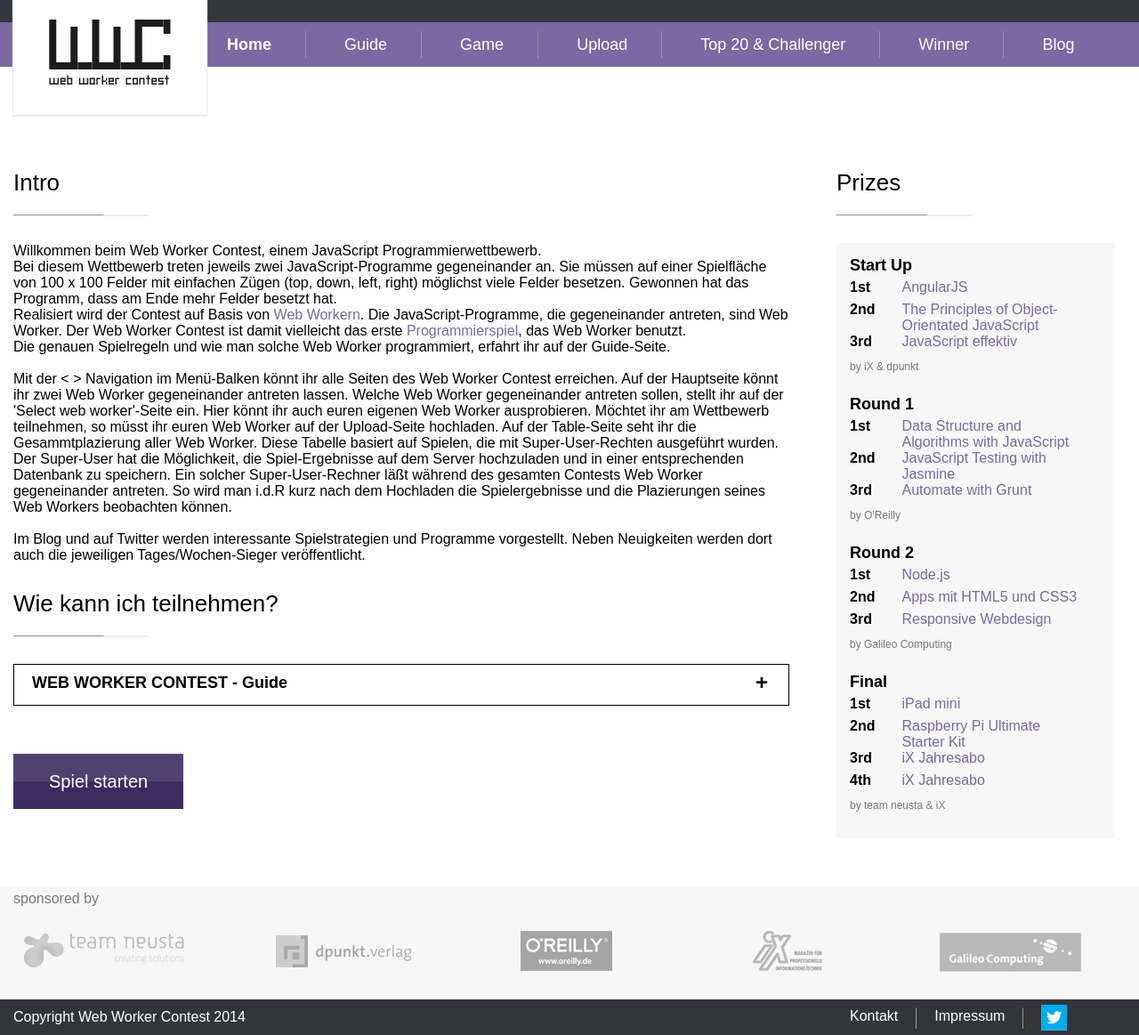
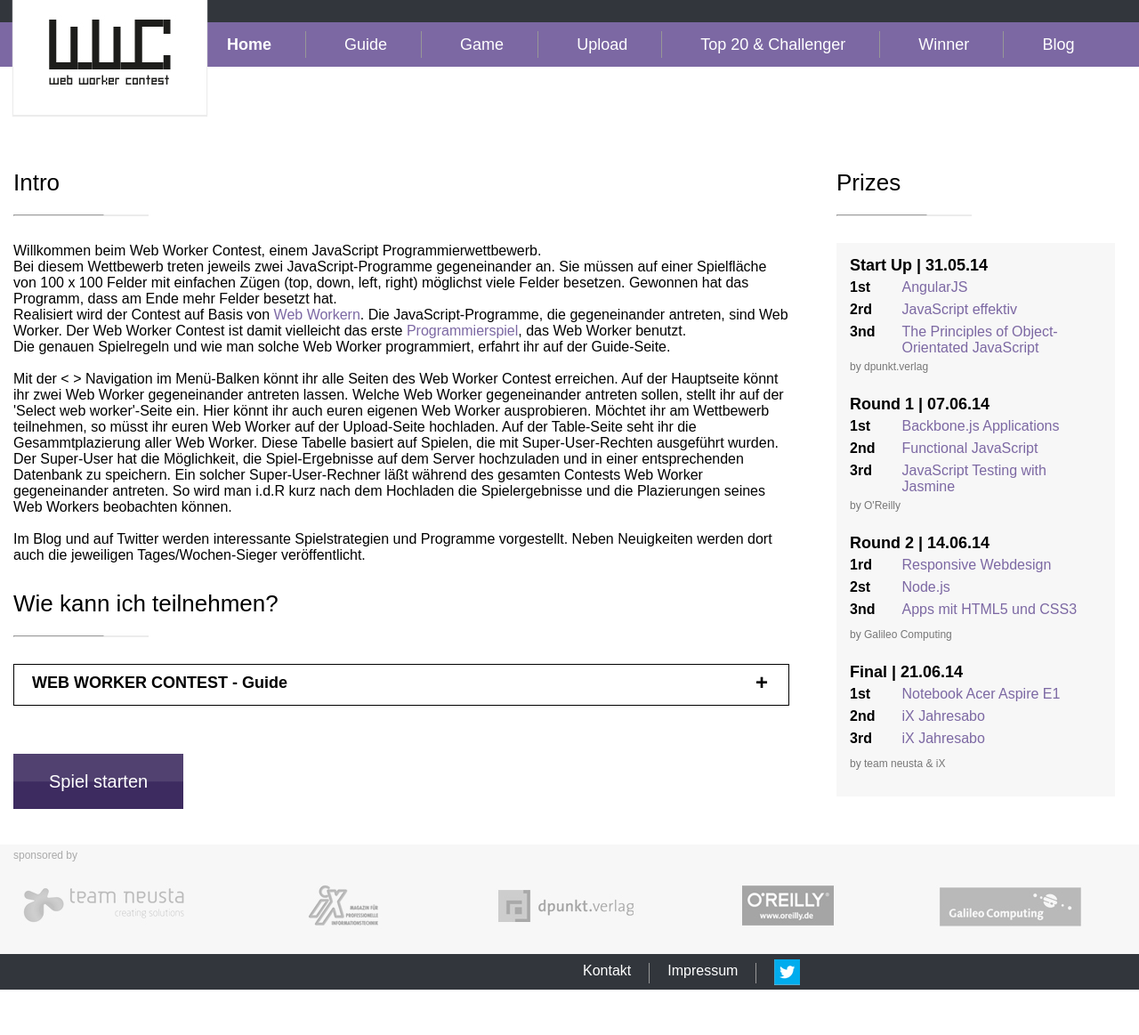
Before and after one commit to strenkel/wwc, a PHP site: page / in a window 1280 px wide. Shown: the whole page at 89% size. After the commit the page ends 1112 px from the top, so only its background shows below. Run offline with PHP 8.4, Linux system fonts and the light colour scheme; some libraries are stand-ins or nearby versions.

Commit message:
update prices

```diff
--- a/css/style.css
+++ b/css/style.css
@@ -908,6 +908,7 @@
 #page {
 	margin: 0 auto;
 	width: 1250px;
+	padding: 0 10px;
 }
 
 #topmenu {
@@ -928,8 +929,8 @@
 }
 
 #sponsors .prizeBy {
-	color: #787878;
-	font-size: 16px;
+	color: #aaa;
+	font-size: 12px;
 	margin: 0 auto;
 	width: 1250px;
 	padding: 5px 0 0 0;
--- a/index.html
+++ b/index.html
@@ -1,10 +1,10 @@
 <!DOCTYPE html>
 <html>
 <head>
-	<title>web worker contest</title>
+	<title>WWC - Beta</title>
 	<meta name="robots" content="INDEX,FOLLOW">
 	<meta http-equiv="Content-Type" content="text/html; charset=utf-8">
-	<link rel="stylesheet" href="css/style.css">
+	<link rel="stylesheet" type="text/css" href="css/style.css">
 </head>
 <body>
 <script src="http://ajax.googleapis.com/ajax/libs/jquery/1.8.3/jquery.min.js"></script>
@@ -122,32 +122,31 @@
 			<hr width="100">
 			<section class="grey_background">
 				<section id="startUp" class="prizesHome">
-					<h3>Start Up</h3>
-					<p class="place">1st</p><p class="prize"><a target="_blank" href="">AngularJS</a></p>
-					<p class="place">2nd</p><p class="prize"><a target="_blank" href="">The Principles of Object-Orientated JavaScript</a></p>
-					<p class="place">3rd</p><p class="prize"><a target="_blank" href="">JavaScript effektiv</a></p>
-					<p class="prizeBy">by iX & dpunkt</p>
+					<h3>Start Up | 31.05.14</h3>
+					<p class="place">1st</p><p class="prize"><a target="_blank" href="http://www.dpunkt.de/buecher/4489/angularjs.html">AngularJS</a></p>
+					<p class="place">2rd</p><p class="prize"><a target="_blank" href="http://www.dpunkt.de/buecher/4606/javascript-effektiv.html">JavaScript effektiv</a></p>
+					<p class="place">3nd</p><p class="prize"><a target="_blank" href="http://www.dpunkt.de/buecher/4690/the-principles-of-object-oriented-javascript.html">The Principles of Object-Orientated JavaScript</a></p>
+					<p class="prizeBy">by dpunkt.verlag</p>
 				</section>
 				<section id="round1" class="prizesHome">
-					<h3>Round 1</h3>
-					<p class="place">1st</p><p class="prize"><a target="_blank" href="">Data Structure and Algorithms with JavaScript</a></p>
-					<p class="place">2nd</p><p class="prize"><a target="_blank" href="">JavaScript Testing with Jasmine</a></p>
-					<p class="place">3rd</p><p class="prize"><a target="_blank" href=""> 	Automate with Grunt</a></p>
+					<h3>Round 1 | 07.06.14</h3>
+					<p class="place">1st</p><p class="prize"><a target="_blank" href="http://www.oreilly.de/catalog/search.html?SESSION=ba100000_83c4102408e338dc;DUE=index;NO=9">Backbone.js Applications</a></p>
+					<p class="place">2nd</p><p class="prize"><a target="_blank" href="http://www.oreilly.de/catalog/search.html?SESSION=ba100000_83c4102408e338dc;DUE=index;NO=15">Functional JavaScript </a></p>
+					<p class="place">3rd</p><p class="prize"><a target="_blank" href="http://www.oreilly.de/catalog/search.html?SESSION=ba100000_83c4102408e338dc;DUE=index;NO=28">JavaScript Testing with Jasmine</a></p>
 					<p class="prizeBy">by O'Reilly</p>
 				</section>
 				<section id="round2" class="prizesHome">
-					<h3>Round 2</h3>
-					<p class="place">1st</p><p class="prize"><a target="_blank" href="">Node.js</a></p>
-					<p class="place">2nd</p><p class="prize"><a target="_blank" href="">Apps mit HTML5 und CSS3</a></p>
-					<p class="place">3rd</p><p class="prize"><a target="_blank" href="">Responsive Webdesign</a></p>
+					<h3>Round 2 | 14.06.14</h3>
+					<p class="place">1rd</p><p class="prize"><a target="_blank" href="http://www.galileocomputing.de/katalog/buecher/titel/gp/titelID-3429">Responsive Webdesign</a></p>
+					<p class="place">2st</p><p class="prize"><a target="_blank" href="http://www.galileocomputing.de/katalog/buecher/titel/gp/titelID-3319">Node.js</a></p>
+					<p class="place">3nd</p><p class="prize"><a target="_blank" href="http://www.galileocomputing.de/katalog/buecher/titel/gp/titelID-3330">Apps mit HTML5 und CSS3</a></p>
 					<p class="prizeBy">by Galileo Computing</p>
 				</section>
 				<section id="final" class="prizesHome">
-					<h3>Final</h3>
-					<p class="place">1st</p><p class="prize"><a target="_blank" href="">iPad mini</a></p>
-					<p class="place">2nd</p><p class="prize"><a target="_blank" href=""> Raspberry Pi Ultimate Starter Kit</a></p>
-					<p class="place">3rd</p><p class="prize"><a target="_blank" href="">iX Jahresabo</a></p>
-					<p class="place">4th</p><p class="prize"><a target="_blank" href="">iX Jahresabo</a></p>
+					<h3>Final | 21.06.14</h3>
+					<p class="place">1st</p><p class="prize"><a target="_blank" href="http://www.cyberport.de/acer-aspire-e1-572-34014g50mnkk-notebook-i3-4010u-matt-full-hd-windows-8-1-1C26-8X3_1688.html">Notebook Acer Aspire E1</a></p>
+					<p class="place">2nd</p><p class="prize"><a target="_blank" href="http://shop.heise.de/ix-abo">iX Jahresabo</a></p>
+					<p class="place">3rd</p><p class="prize"><a target="_blank" href="http://shop.heise.de/ix-abo">iX Jahresabo</a></p>
 					<p class="prizeBy">by team neusta & iX</p>
 				</section>
 			</section>
@@ -160,15 +159,15 @@
 		<p class="prizeBy">sponsored by</p>
 		<ul>
 			<li><a target="_blank" href="http://www.team-neusta.de/"><div class="sponsorLogoNeusta sponsorLogo"></div></a></li>
+			<li><a target="_blank" href="http://www.heise.de/ix/"><div class="sponsorLogoIX sponsorLogo"></div></a></li>
 			<li><a target="_blank" href="http://www.dpunkt.de/"><div class="sponsorLogoDpunkt sponsorLogo"></div></a></li>
 			<li><a target="_blank" href="http://www.oreilly.de/"><div class="sponsorLogoOreilly sponsorLogo"></div></a></li>
-			<li><a target="_blank" href="http://www.heise.de/ix/"><div class="sponsorLogoIX sponsorLogo"></div></a></li>
 			<li><a target="_blank" href="http://www.galileocomputing.de/"><div class="sponsorLogoGalileo sponsorLogo"></div></a></li>
 		</ul>
 	</section>
 	<section id="footerLine">
 		<section class="left">
-			<p>Copyright Web Worker Contest 2014</p>
+			<p></p>
 		</section>
 		<section class="right">
 			<ul>
```
